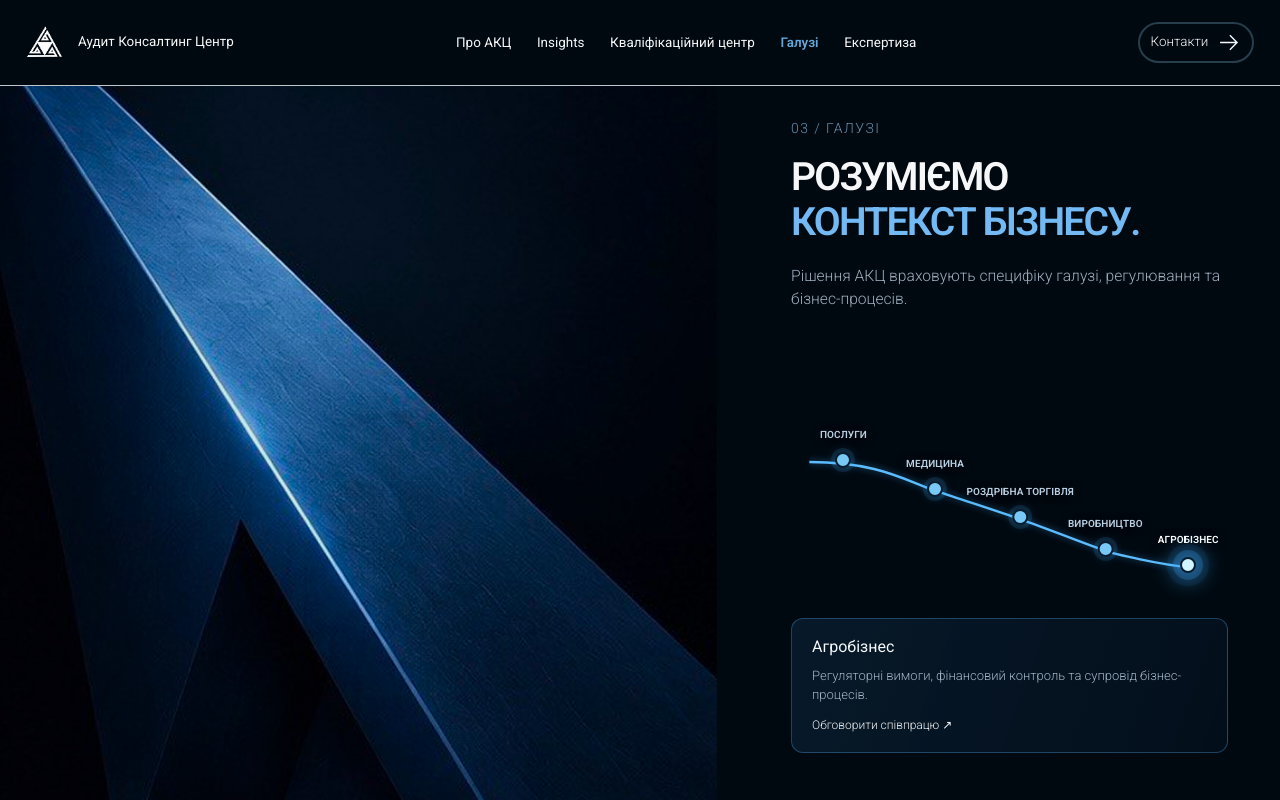
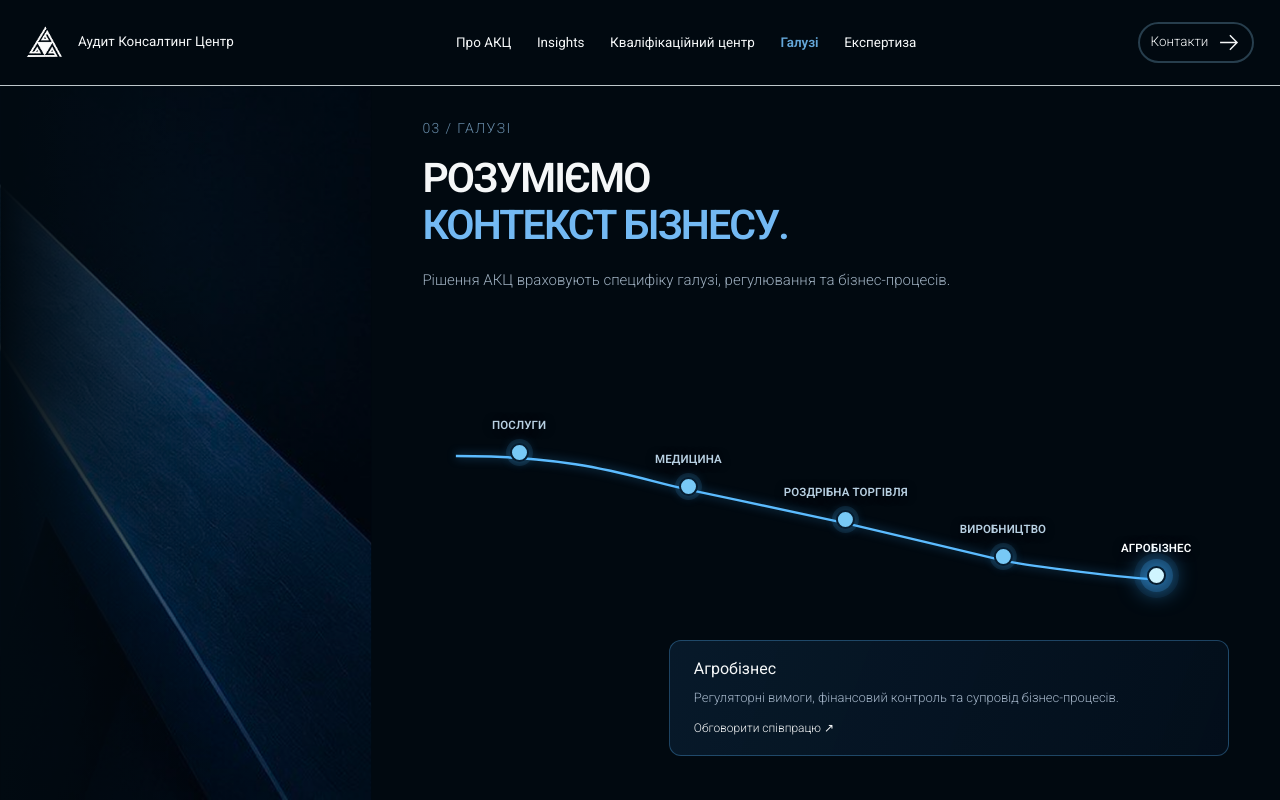
Before and after one commit to dnagorna3817-spec/website_akc_main, a Next.js app: page /industries in a window 1280 px wide. Built offline with nearby package versions, Linux system fonts and the light colour scheme.

Commit message:
Make industries navigation dominant and artwork secondary

```diff
--- a/app/industries/industries.css
+++ b/app/industries/industries.css
@@ -398,3 +398,54 @@
   .industries-plot .industries-node i { width: 12px; height: 12px; flex-basis: 12px; }
   .industries-diagram > .industries-detail { min-height: 115px; }
 }
+
+
+/* 2026-11-04: The industry navigator is the hero; artwork is a supporting accent. */
+@media (min-width: 901px) {
+  .industries-stage { grid-template-columns: minmax(220px, 29%) minmax(0, 71%); }
+  .industries-image {
+    grid-column: 1;
+    grid-row: 1;
+    opacity: .58;
+    background-position: 42% center;
+    position: relative;
+  }
+  .industries-image::after {
+    content: "";
+    position: absolute;
+    inset: 0;
+    background: linear-gradient(90deg, transparent 42%, #020b12 100%);
+    pointer-events: none;
+  }
+  .industries-panel {
+    grid-column: 2;
+    grid-row: 1;
+    padding-left: clamp(35px, 4vw, 76px);
+    padding-right: clamp(35px, 4vw, 76px);
+  }
+  .industries-panel h1 { font-size: clamp(34px, 3.2vw, 54px); }
+  .industries-intro { max-width: 620px; font-size: clamp(15px, 1.15vw, 18px); }
+  .industries-diagram {
+    width: 100%;
+    max-width: 950px;
+    align-self: center;
+    gap: clamp(20px, 3.5vh, 38px);
+  }
+  .industries-plot { height: clamp(250px, 34vh, 360px); }
+  .industries-plot .industries-node span { font-size: clamp(11px, .9vw, 14px); }
+  .industries-plot .industries-node i { width: 19px; height: 19px; flex-basis: 19px; }
+  .industries-diagram > .industries-detail {
+    max-width: 560px;
+    width: 78%;
+    padding: clamp(15px, 2vh, 23px) 24px;
+  }
+}
+@media (max-width: 900px) {
+  .industries-panel { order: 0; }
+  .industries-image {
+    order: 1;
+    min-height: 190px;
+    opacity: .5;
+    background-position: center 45%;
+  }
+}
```
